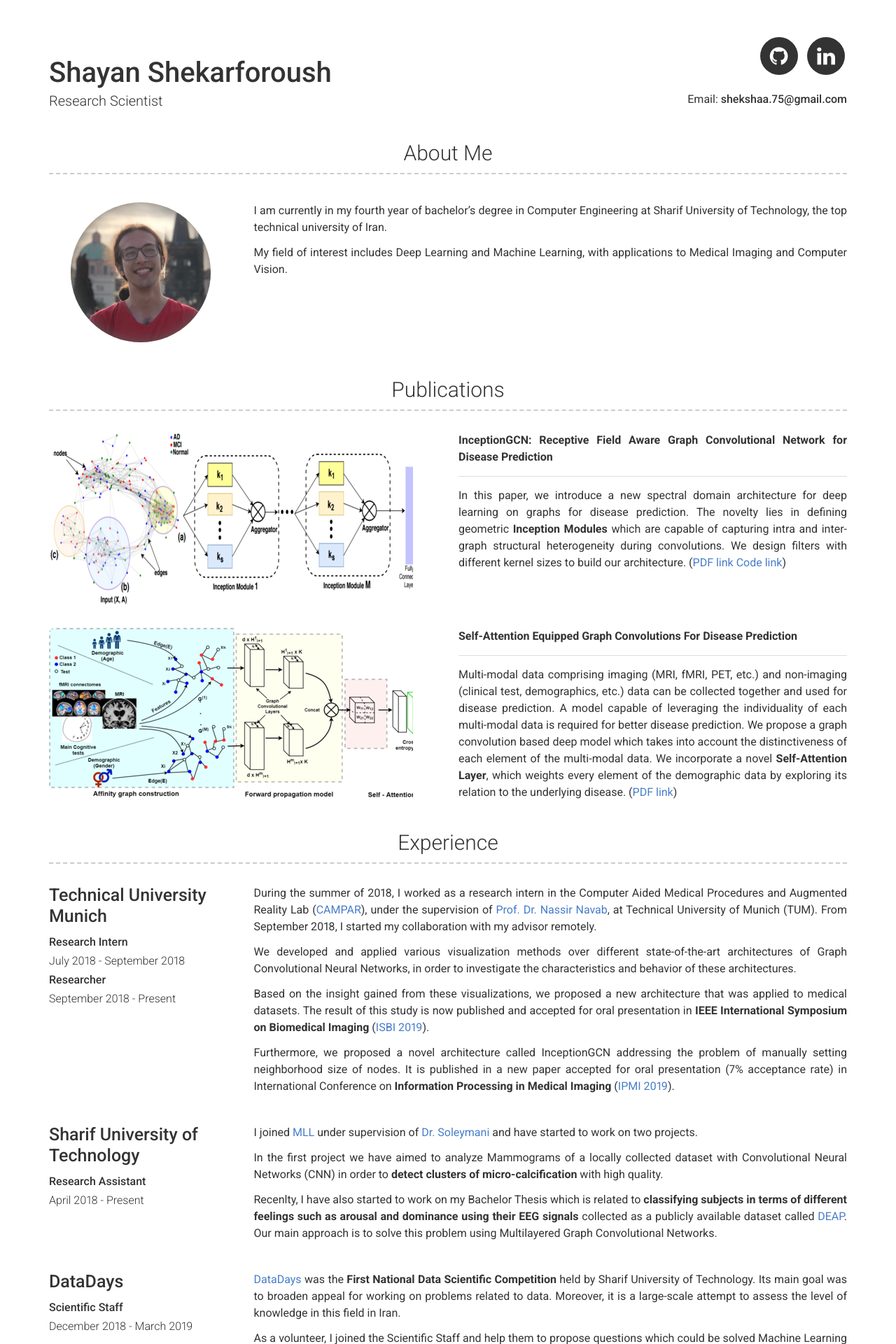
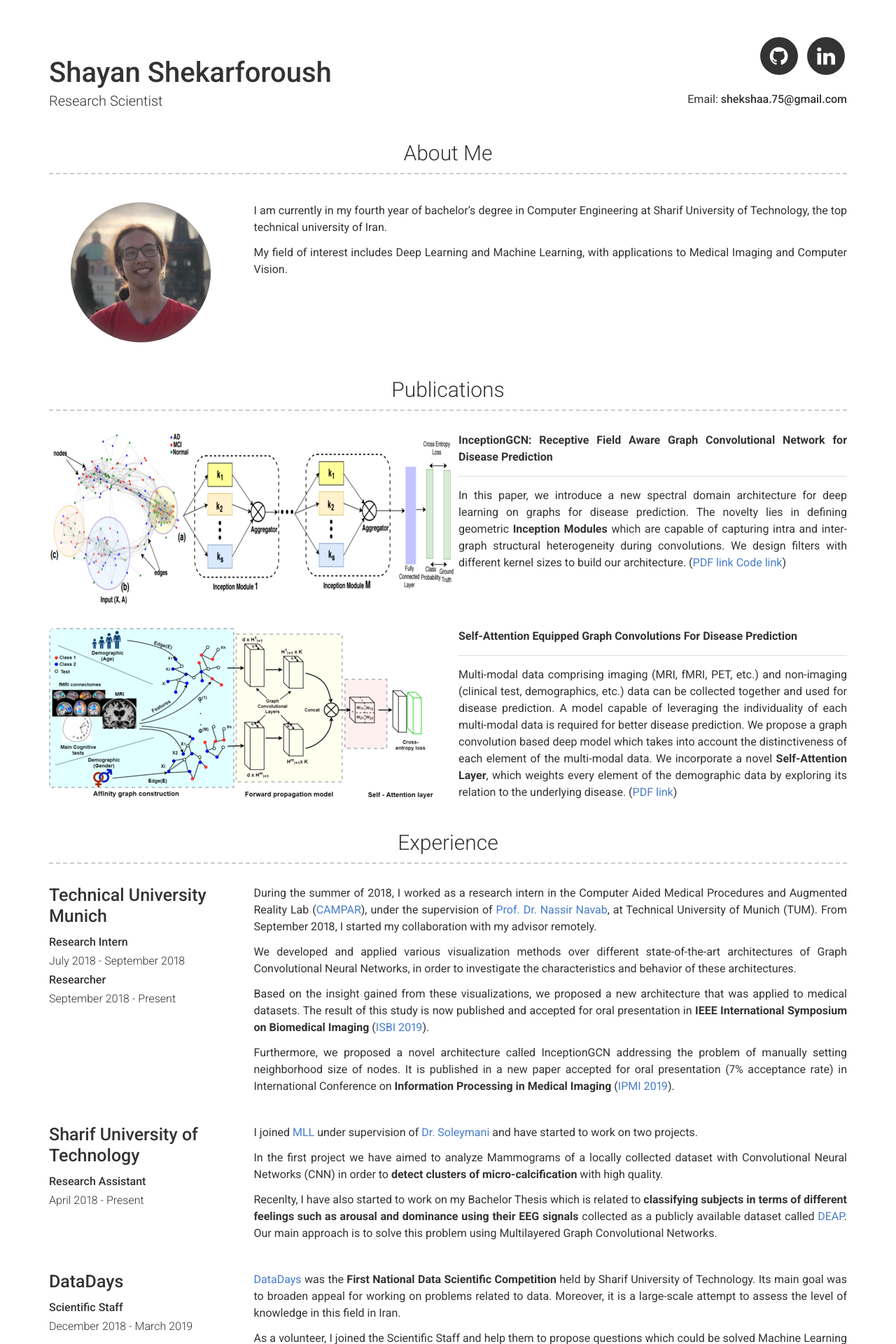
Before and after one commit to shekshaa/shekshaa.github.io, a Jekyll site: the page built from index.md, in a window 1280 px wide. Shown: the top 1920 px of the page at 70% size. Built offline with Jekyll 4.4.1, drawn with Linux system fonts in a browser that asks for light colours.

Commit message:
Update modern-resume-theme.scss

```diff
--- a/_sass/modern-resume-theme.scss
+++ b/_sass/modern-resume-theme.scss
@@ -70,7 +70,7 @@ ul.icons a {
 }
 
 .pub-img {
-  width: 520px;
+  width: 580px;
   height: 250px;
   display: block;
   border-radius: 8px;
```
